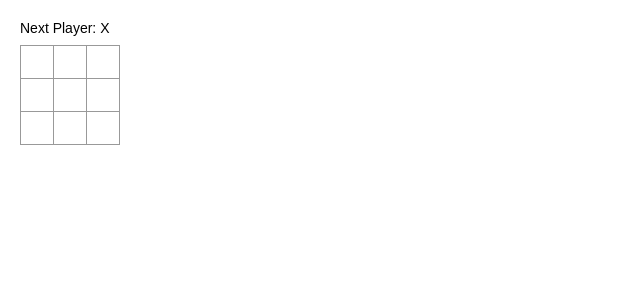
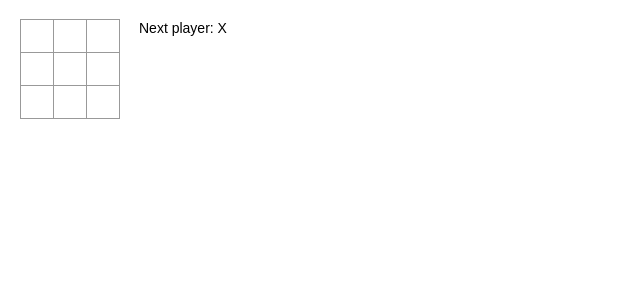
Before and after one commit to nishikawa1114/OJT_nishikawa, a React (Create React App) app in the folder React-tutorial/my-app/: page / in a window 1280 px wide. Shown: the top 300 px of the page, without its empty margins (0-640 px from the left). Built offline with nearby package versions, Linux system fonts and the light colour scheme.

Commit message:
Reactチュートリアル タイムトラベル機能の追加.Stateのリフトアップ、再び
※着手の履歴保存ではコード変更なし。

```diff
--- a/React-tutorial/my-app/src/Board.tsx
+++ b/React-tutorial/my-app/src/Board.tsx
@@ -1,9 +1,11 @@
 import React from 'react';
 import './index.css';
 import { Square } from './Square';
-import { calculateWinner } from './calculateWinner';
 
-interface BoardProps {}
+interface BoardProps {
+  squares: Array<string>;
+  onClick: (i: number) => void;
+}
 
 interface BoardState {
   squares: Array<string>;
@@ -11,47 +13,18 @@
 }
 
 export class Board extends React.Component<BoardProps, BoardState> {
-  public constructor(props: BoardProps) {
-    super(props);
-    this.state = {
-      squares: Array(9).fill(''),
-      xIsNext: true,
-    };
-  }
-
-  private handleClick(i: number) {
-    const squares = this.state.squares.slice();
-    if (calculateWinner(squares) || squares[i]) {
-      return;
-    }
-    squares[i] = this.state.xIsNext ? 'X' : 'O';
-    this.setState({
-      squares: squares,
-      xIsNext: !this.state.xIsNext,
-    });
-  }
-
   private renderSquare(i: number) {
     return (
       <Square
-        value={this.state.squares[i]}
-        onClick={() => this.handleClick(i)}
+        value={this.props.squares[i]}
+        onClick={() => this.props.onClick(i)}
       />
     );
   }
 
   public render() {
-    const winner = calculateWinner(this.state.squares);
-    let status: string;
-    if (winner) {
-      status = 'Winner: ' + winner;
-    } else {
-      status = 'Next Player: ' + (this.state.xIsNext ? 'X' : 'O');
-    }
-
     return (
       <div>
-        <div className="status">{status}</div>
         <div className="board-row">
           {this.renderSquare(0)}
           {this.renderSquare(1)}
--- a/React-tutorial/my-app/src/index.tsx
+++ b/React-tutorial/my-app/src/index.tsx
@@ -2,16 +2,65 @@
 import ReactDOM from 'react-dom';
 import { Board } from './Board';
 import './index.css';
+import { calculateWinner } from './calculateWinner';
 
-  class Game extends React.Component {
+interface Squares {
+  squares: Array<string>;
+}
+
+interface GameState {
+  history: Squares[];
+  xIsNext: boolean;
+}
+
+class Game extends React.Component<{}, GameState> {
+  public constructor(props: {}) {
+    super(props);
+    this.state = {
+      history: [{
+        squares: Array(9).fill(''),
+      }],
+      xIsNext: true,
+    };
+  }
+
+  private handleClick(i: number) {
+    const history = this.state.history;
+    const current = history[history.length - 1];
+    const squares = current.squares.slice();
+    if (calculateWinner(squares) || squares[i]) {
+      return;
+    }
+    squares[i] = this.state.xIsNext ? 'X' : 'O';
+    this.setState({
+      history: history.concat([{
+        squares: squares,
+      }]),
+      xIsNext: !this.state.xIsNext,
+    });
+  }
+
   public render() {
+    const history = this.state.history;
+    const current = history[history.length - 1];
+    const winner = calculateWinner(current.squares);
+    let status: string;
+    if (winner) {
+      status = 'Winner: ' + winner;
+    } else {
+      status = 'Next player: ' + (this.state.xIsNext ? 'X' : 'O');
+    }
+
     return (
       <div className="game">
         <div className="game-board">
-            <Board />
+          <Board
+            squares={current.squares}
+            onClick={(i) => this.handleClick(i)}
+          />
         </div>
         <div className="game-info">
-            <div>{/* status */}</div>
+          <div>{status}</div>
           <ol>{/* TODO */}</ol>
         </div>
       </div>
```
Lines whose indentation alone changed are shown as unchanged.
